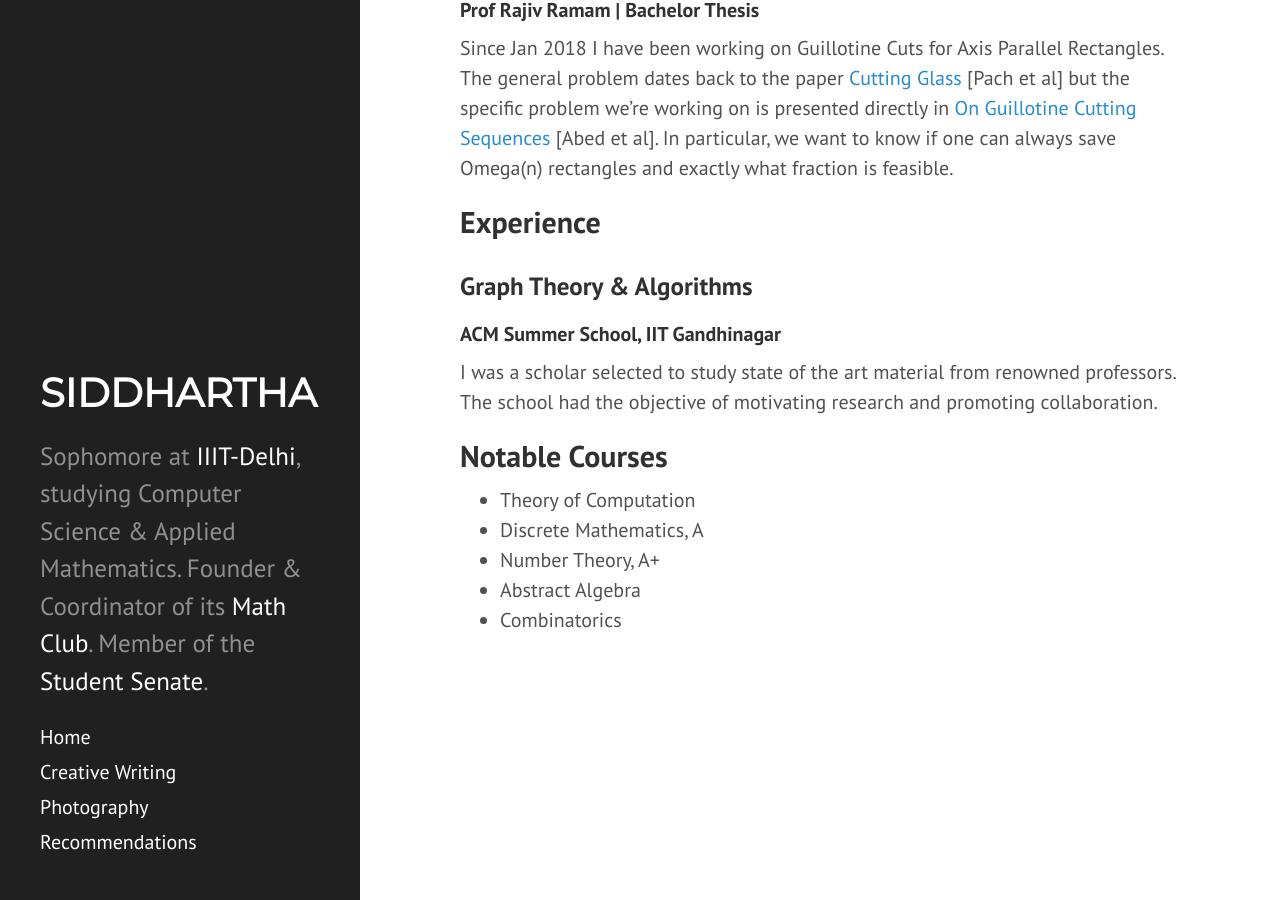
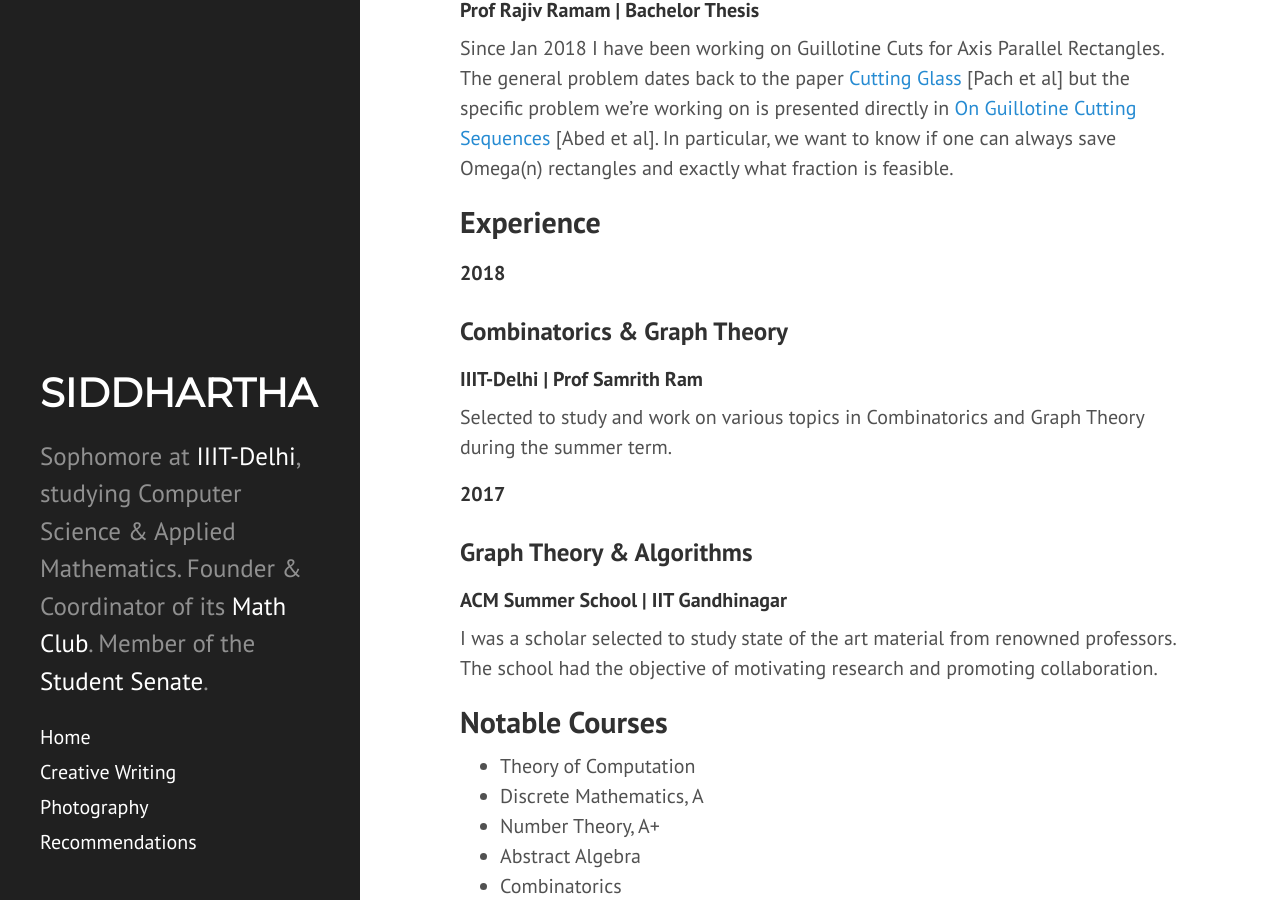
Before and after one commit to siddjai/siddjai.github.io, a Jekyll site: the page built from index.md, in a window 1280 px wide and 900 px high, scrolled down 776 px. Built offline with Jekyll 4.4.1, drawn with Linux system fonts in a browser that asks for light colours; nearby versions of some CDN libraries.

Commit message:
Update index.md

```diff
--- a/index.md
+++ b/index.md
@@ -25,8 +25,14 @@ Projects
 Since Jan 2018 I have been working on Guillotine Cuts for Axis Parallel Rectangles. The general problem dates back to the paper [Cutting Glass](https://dl.acm.org/citation.cfm?id=336223) [Pach et al] but the specific problem we're working on is presented directly in [On Guillotine Cutting Sequences](http://drops.dagstuhl.de/opus/volltexte/2015/5291/) [Abed et al]. In particular, we want to know if one can always save Omega(n) rectangles and exactly what fraction is feasible.
 
 ## Experience
+#### 2018
+### Combinatorics & Graph Theory
+#### IIIT-Delhi | Prof Samrith Ram
+Selected to study and work on various topics in Combinatorics and Graph Theory during the summer term.
+
+#### 2017
 ### Graph Theory & Algorithms
-#### ACM Summer School, IIT Gandhinagar
+#### ACM Summer School | IIT Gandhinagar
 I was a scholar selected to study state of the art material from renowned professors. The school had the objective of motivating research and promoting collaboration.
 
 Notable Courses
```
